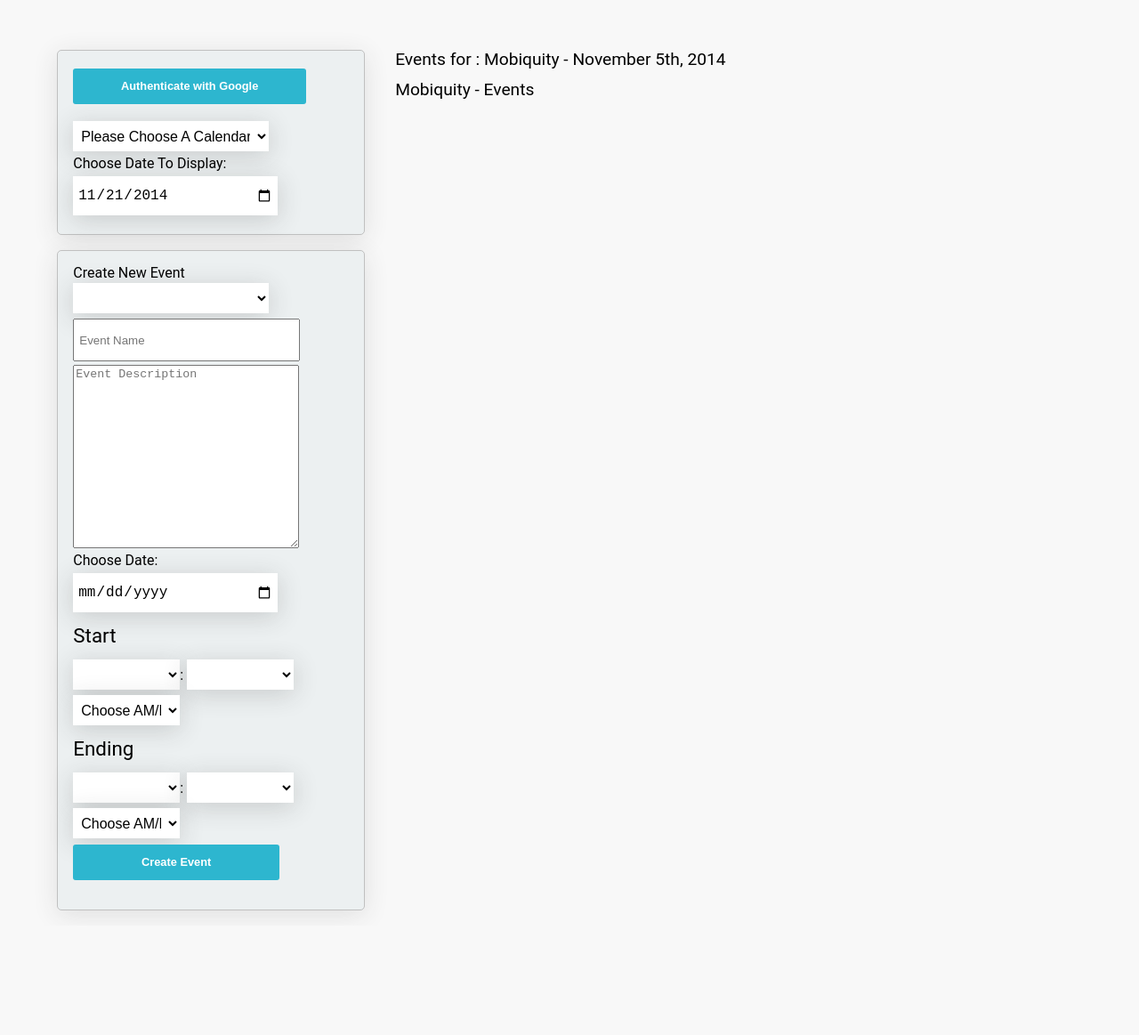
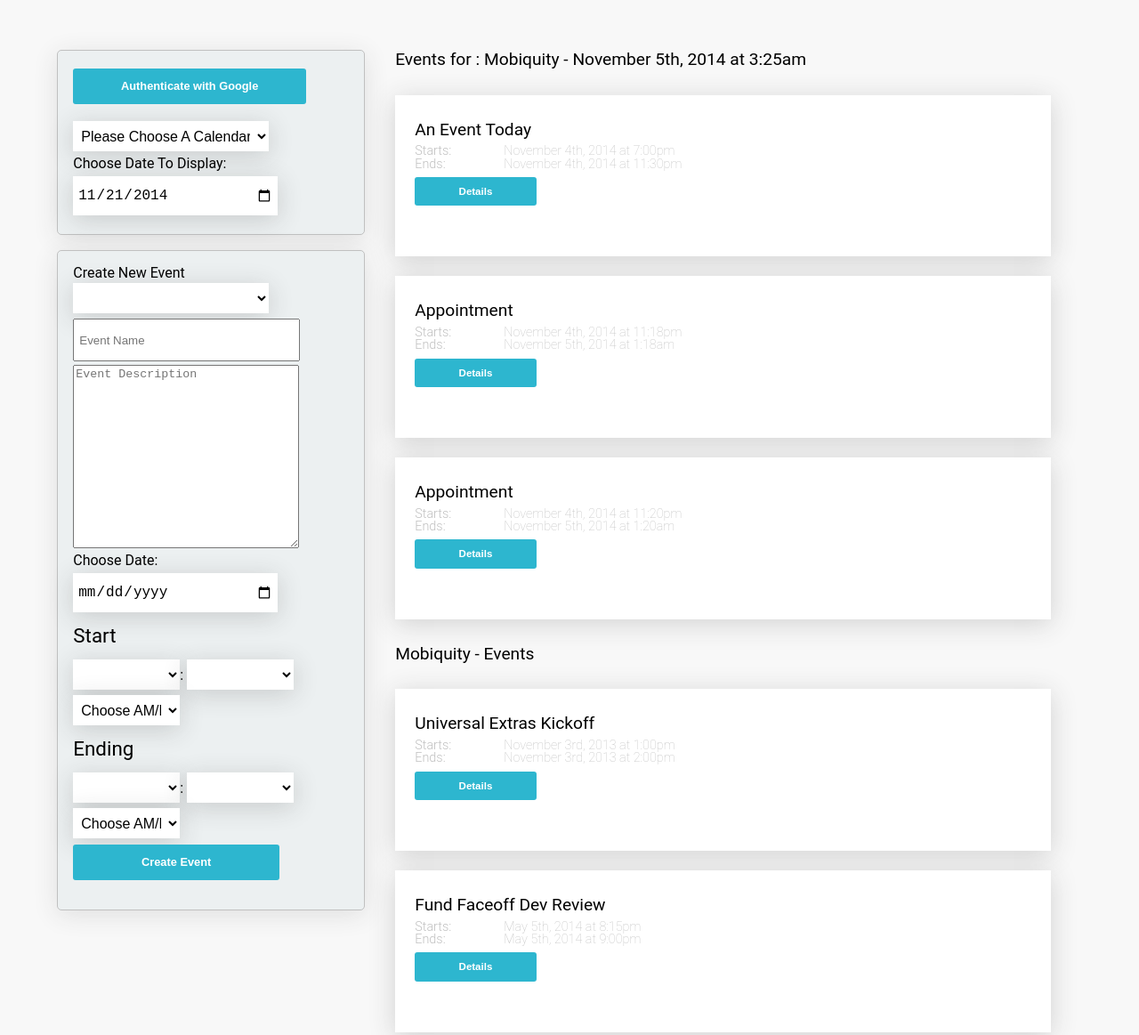
Before and after one commit to scottconrad/scottconrad.github.io, a website: page index.html in a window 1280 px wide. Shown: the top 1163 px of the page at 89% size. Before the commit the page ends 1040 px from the top, so only its background shows below. Drawn offline with nearby package versions, Linux system fonts and the light colour scheme; a web font is replaced by a local one.

Commit message:
better formatting for dates

```diff
--- a/index.html
+++ b/index.html
@@ -130,7 +130,7 @@
             <ul class="event-details">
               <li><span>Starts:</span>{{::formatEventDate(event.start.dateTime)}}</li>
               <li><span>Ends:</span>{{::formatEventDate(event.end.dateTime)}}</li>
-              <li><a ng-href="{{::event.htmlLink}}" class="button blue">Details</a></li>
+              <li><a ng-href="{{::event.htmlLink}}" class="button blue" target="_blank">Details</a></li>
             </ul>
           </div>
         </div>
--- a/js/app.js
+++ b/js/app.js
@@ -298,7 +298,7 @@
     }
 
     $scope.formatEventDate = function(date,format){
-      if (!format) format = "MMMM do, YYYY";
+      if (!format) format = "MMMM do, YYYY [at] h:mma";
       var formatted_date = moment(date).format(format);
       console.log('formatted date is', formatted_date);
       return formatted_date;
@@ -376,7 +376,7 @@
 
 
     $timeout(function(){
-      return;
+      //return;
       $scope.current_day_events = [
           {
             "kind": "calendar#event",
```
